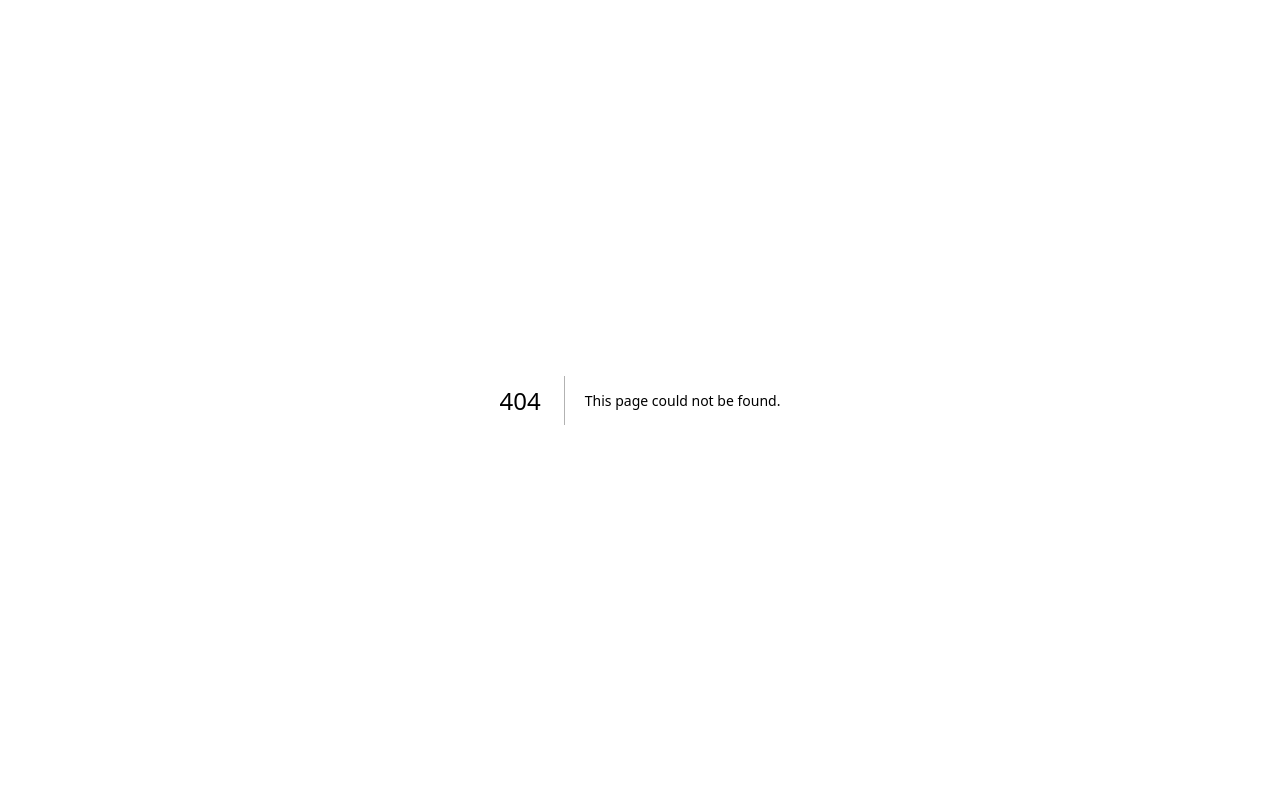
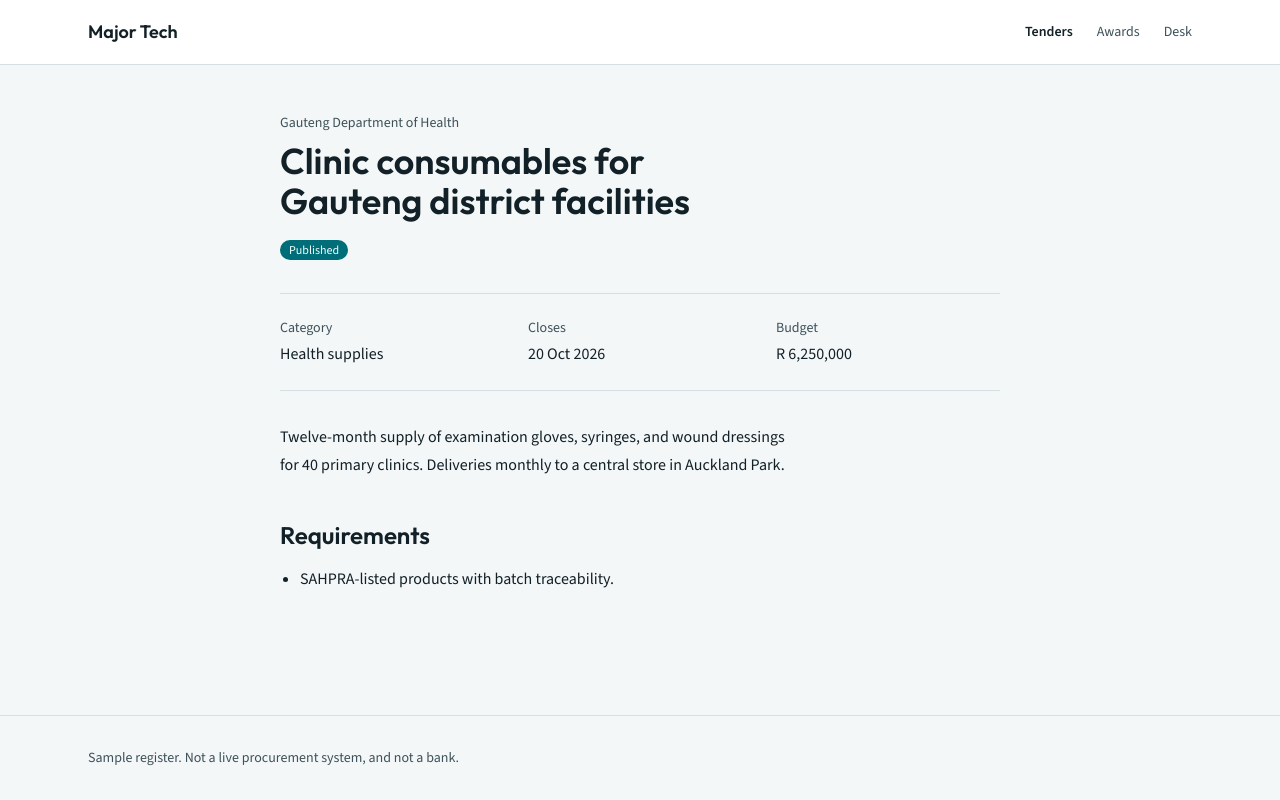
Before and after one commit to MrSolution07/tender_system, a Next.js app in the folder apps/web/: page /tenders/t-clinic in a window 1280 px wide. Before the commit this address had no page. Built offline with nearby package versions, Linux system fonts and the light colour scheme.

Commit message:
Show a public tender without bids, scores, or contact details.

```diff
--- /dev/null
+++ b/apps/web/app/(public)/tenders/[id]/page.tsx
@@ -0,0 +1,78 @@
+"use client";
+
+import Link from "next/link";
+import { useParams } from "next/navigation";
+import { StatusBadge } from "@/components/status-badge";
+import { Button } from "@/components/ui/button";
+import { Skeleton } from "@/components/ui/skeleton";
+import { formatDate, formatRand } from "@/lib/format";
+import { useStore } from "@/lib/store";
+
+export default function TenderDetailPage() {
+  const params = useParams<{ id: string }>();
+  const { ready, tenders } = useStore();
+  const tender = tenders.find(
+    (item) => item.id === params.id && item.status === "published",
+  );
+
+  if (!ready) {
+    return (
+      <div className="mx-auto max-w-3xl px-6 py-12">
+        <Skeleton className="h-10 w-2/3" />
+        <Skeleton className="mt-6 h-32 w-full" />
+      </div>
+    );
+  }
+
+  if (!tender) {
+    return (
+      <div className="mx-auto max-w-3xl px-6 py-16">
+        <h1 className="font-display text-3xl font-semibold">Notice not on the public record</h1>
+        <p className="mt-3 text-pretty text-muted-foreground">
+          This tender is missing, still a draft, or already closed. Open notices
+          are listed separately from awards.
+        </p>
+        <Button asChild className="mt-6 h-11">
+          <Link href="/tenders">Back to open notices</Link>
+        </Button>
+      </div>
+    );
+  }
+
+  return (
+    <article className="mx-auto max-w-3xl px-6 py-12">
+      <p className="text-sm text-muted-foreground">{tender.department}</p>
+      <h1 className="mt-2 font-display text-balance text-4xl font-semibold">
+        {tender.title}
+      </h1>
+      <div className="mt-4">
+        <StatusBadge status={tender.status} />
+      </div>
+      <dl className="mt-8 grid gap-6 border-y border-border py-6 sm:grid-cols-3">
+        <div>
+          <dt className="text-sm text-muted-foreground">Category</dt>
+          <dd className="mt-1 font-medium">{tender.category}</dd>
+        </div>
+        <div>
+          <dt className="text-sm text-muted-foreground">Closes</dt>
+          <dd className="mt-1 font-medium tabular-nums">
+            {tender.closingAt ? formatDate(tender.closingAt) : "Not set"}
+          </dd>
+        </div>
+        <div>
+          <dt className="text-sm text-muted-foreground">Budget</dt>
+          <dd className="mt-1 font-medium tabular-nums">
+            {formatRand(tender.budgetCents)}
+          </dd>
+        </div>
+      </dl>
+      <p className="mt-8 max-w-[65ch] text-pretty leading-7">{tender.description}</p>
+      <h2 className="mt-10 font-display text-2xl font-semibold">Requirements</h2>
+      <ul className="mt-4 list-disc space-y-2 pl-5 text-pretty">
+        {tender.requirements.map((requirement) => (
+          <li key={requirement.id}>{requirement.body}</li>
+        ))}
+      </ul>
+    </article>
+  );
+}
```
